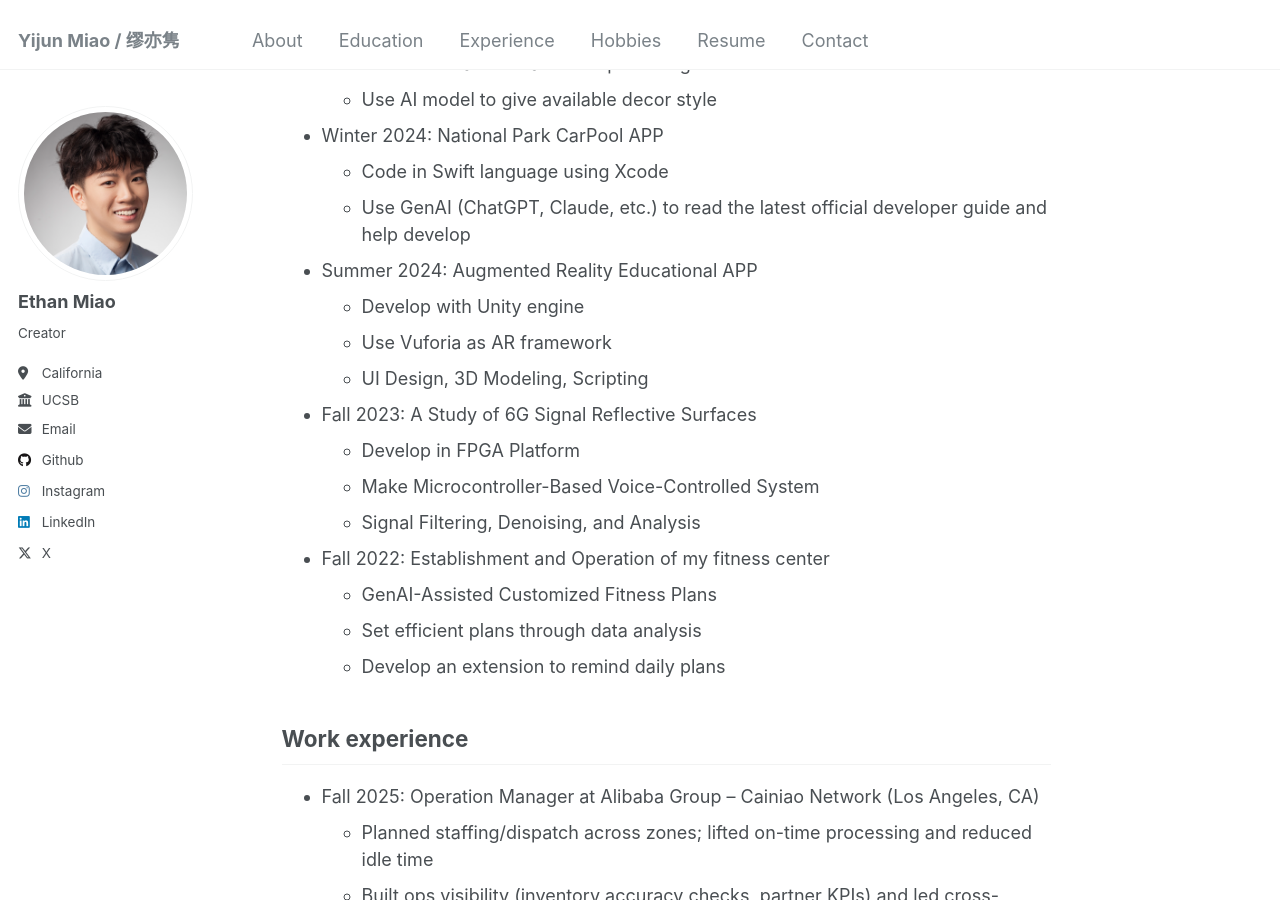
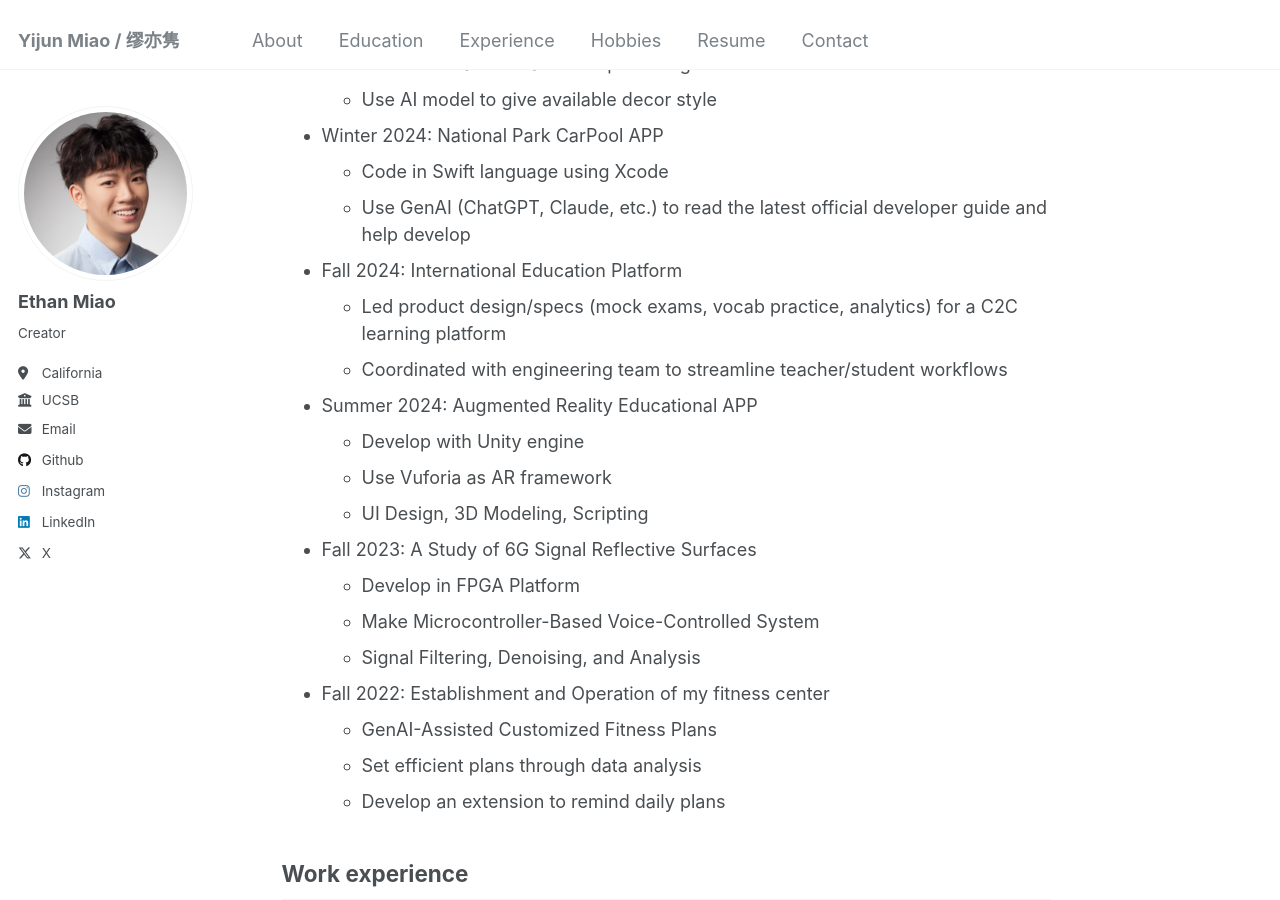
Before and after one commit to Miaojj287/miaojj287.github.io, a Jekyll site: the page built from _pages/experience.md, in a window 1280 px wide and 900 px high, scrolled down 713 px. Built offline with Jekyll 4.4.1, drawn with Linux system fonts in a browser that asks for light colours.

Commit message:
Finalize

```diff
--- a/_pages/experience.md
+++ b/_pages/experience.md
@@ -23,6 +23,9 @@ redirect_from:
 * Winter 2024: National Park CarPool APP
   * Code in Swift language using Xcode
   * Use GenAI (ChatGPT, Claude, etc.)  to read the latest official developer guide and help develop
+* Fall 2024: International Education Platform
+  * Led product design/specs (mock exams, vocab practice, analytics) for a C2C learning platform
+  * Coordinated with engineering team to streamline teacher/student workflows
 * Summer 2024: Augmented Reality Educational APP
   * Develop with Unity engine
   * Use Vuforia as AR framework
```
